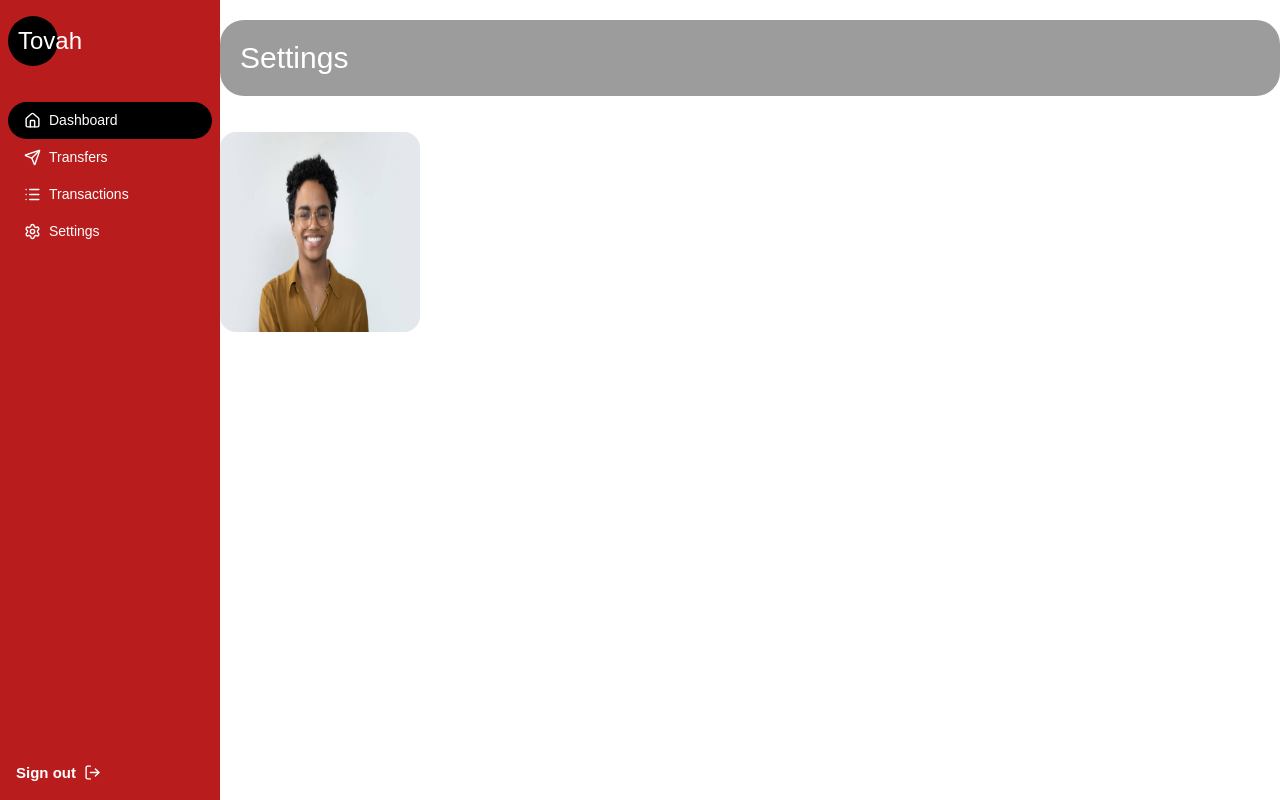
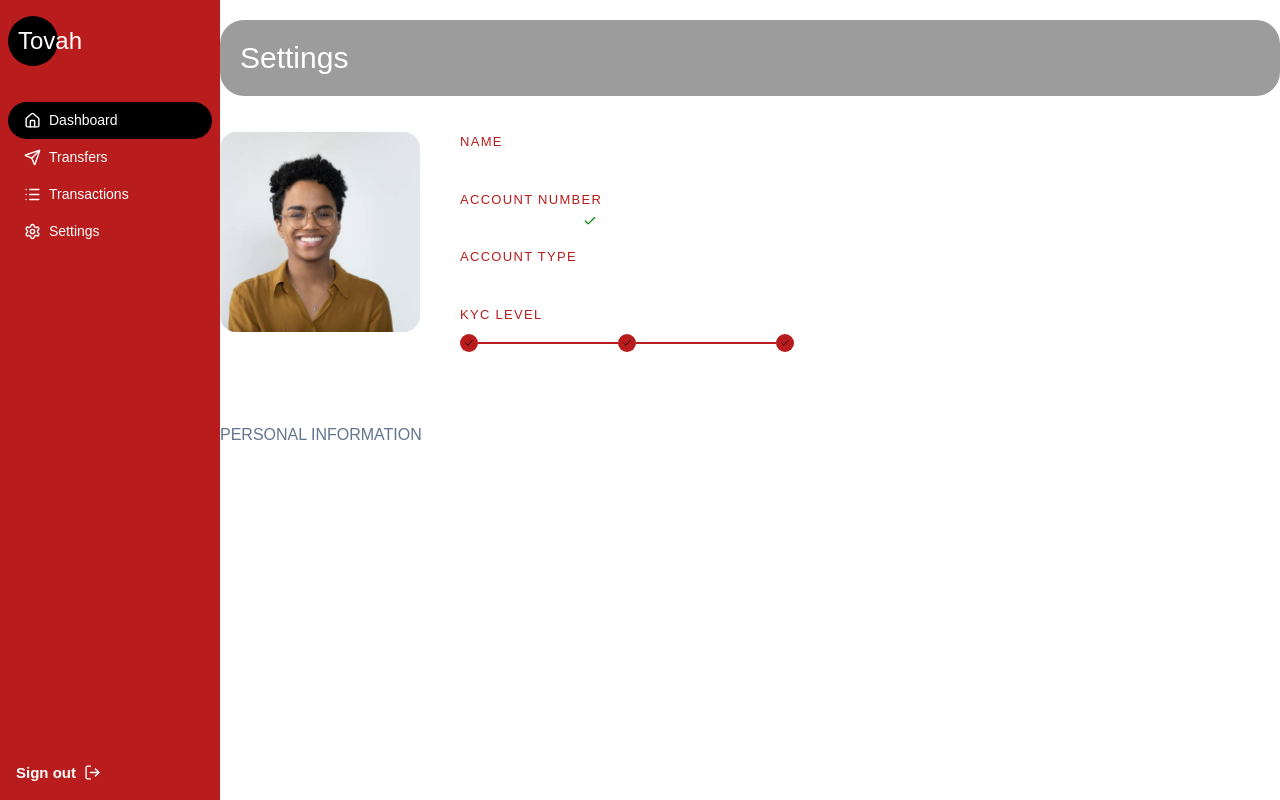
Before and after one commit to TomLayan1/dashboard, a Next.js app: page /dashboard/settings in a window 1280 px wide. Built offline with nearby package versions, Linux system fonts and the light colour scheme.

Commit message:
Added a KYC level indicator in the settings page

```diff
--- /dev/null
+++ b/src/app/components/DashboardComponents/Settings/ProfileInfo.tsx
@@ -0,0 +1,8 @@
+export default function ProfileInfo() {
+  return(
+    <div>
+      <p className="text-slate-500">PERSONAL INFORMATION</p>
+
+    </div>
+  )
+}
--- /dev/null
+++ b/src/app/components/DashboardComponents/Settings/ProfilePic.tsx
@@ -0,0 +1,108 @@
+"use client"
+import { useRef, useState } from "react"
+import Image from "next/image"
+import { Edit, CopyIcon, CheckIcon } from "lucide-react"
+import user_pic from '../../../../../public/assets/user-pic.jpg'
+
+
+
+export default function ProfilePic() {
+  const [profilePic, setProfilePic] = useState<string>('')
+  const fileInputRef = useRef<HTMLInputElement | null>(null);
+
+  // Handle clicking file input
+  const handleFileInput = () => {
+    fileInputRef.current?.click();
+  };
+
+  // Handle image selection and preview
+  const handleImageChange = (e: React.ChangeEvent<HTMLInputElement>) => {
+    const file = e.target.files?.[0]
+    if (!file) return
+
+    const reader = new FileReader()
+    reader.onload = () => {
+      setProfilePic(reader.result as string)
+    }
+    reader.readAsDataURL(file)
+  }
+
+  return (
+    <div className="flex gap-10">
+      {/* Picture */}
+      <div className="w-[200px] h-[200px] rounded-2xl relative overflow-hidden image_container">
+        <Image
+          src={profilePic || user_pic}
+          alt="Chioma"
+          className="object-cover"
+          fill
+          unoptimized
+        />
+        <div className="w-full h-1/2 bg-[#00000022] absolute bottom-0 left-0 flex items-center justify-center edit_modal">
+          <button
+            onClick={handleFileInput}
+            className="flex flex-col items-center cursor-pointer"
+          >
+            <Edit size={14} />
+            <p className="text-[13px]">Change profile image</p>
+          </button>
+          <input
+            type='file'
+            ref={fileInputRef}
+            onChange={handleImageChange}
+            accept="image/png, image/jpeg, image/jpg"
+            className="hidden"
+          />
+        </div>
+      </div>
+
+      {/* Profile */}
+      <div>
+        <div className="mb-3.5">
+          <p className="text-[13px] tracking-widest text-[#b81c1c]">NAME</p>
+          <p className="">Chiamaka Nwafor</p>
+        </div>
+        <div className="mb-3.5">
+          <p className="text-[13px] tracking-widest text-[#b81c1c]">ACCOUNT NUMBER</p>
+          <div className="flex items-center gap-2.5">
+            <p className="">0101010101</p>
+            <div className="flex items-center gap-2.5">
+              <CopyIcon size={14} className="cursor-pointer" />
+              <CheckIcon size={14} color={'green'} />
+              <p className="text-[13px]">Copied</p>
+            </div>
+          </div>
+        </div>
+        <div className="mb-3.5">
+          <p className="text-[13px] tracking-widest text-[#b81c1c]">ACCOUNT TYPE</p>
+          <div className="flex gap-1.5">
+            <p className="">Premium</p>
+            <div></div>
+          </div>
+        </div>
+        {/* KTC LEVEL */}
+        <div className="mb-3.5">
+          <p className="text-[13px] tracking-widest text-[#b81c1c] mb-2.5">KYC LEVEL</p>
+          <div className="flex items-center mb-1">
+            <div className="bg-[#b81c1c] flex items-center justify-center rounded-full p-1">
+              <CheckIcon size={10} color={'black'} />
+            </div>
+            <div className="w-[140px] py-[0.8px] bg-[#b81c1c]"></div>
+            <div className="bg-[#b81c1c] flex items-center justify-center rounded-full p-1">
+              <CheckIcon size={10} color={'black'} />
+            </div>
+            <div className="w-[140px] py-[0.8px] bg-[#b81c1c]"></div>
+            <div className="bg-[#b81c1c] flex items-center justify-center rounded-full p-1">
+              <CheckIcon size={10} color={'black'} />
+            </div>
+          </div>
+          <div className="flex items-center justify-between">
+            <p className="text-[11px]">LV1</p>
+            <p className="text-[11px]">LV2</p>
+            <p className="text-[11px]">LV3</p>
+          </div>
+        </div>
+      </div>
+    </div>
+  )
+}
--- a/src/app/dashboard/settings/page.tsx
+++ b/src/app/dashboard/settings/page.tsx
@@ -1,17 +1,33 @@
 "use client"
-import { useRef } from "react"
+import { useRef, useState } from "react"
 import Image from "next/image"
 import { Edit } from "lucide-react"
 import user_pic from '../../../../public/assets/user-pic.jpg'
+import ProfilePic from "@/app/components/DashboardComponents/Settings/ProfilePic"
+import ProfileInfo from "@/app/components/DashboardComponents/Settings/ProfileInfo"
 
 
 
 export default function Settings() {
+  const [profilePic, setProfilePic] = useState<string>('')
   const fileInputRef = useRef<HTMLInputElement | null>(null);
 
+  // Handle clicking file input
   const handleFileInput = () => {
     fileInputRef.current?.click();
   };
+
+  // Handle image selection and preview
+  const handleImageChange = (e: React.ChangeEvent<HTMLInputElement>) => {
+    const file = e.target.files?.[0]
+    if (!file) return
+
+    const reader = new FileReader()
+    reader.onload = () => {
+      setProfilePic(reader.result as string)
+    }
+    reader.readAsDataURL(file)
+  }
 
   return (
     <div className="py-5">
@@ -19,29 +35,12 @@ export default function Settings() {
         <p className="text-3xl">Settings</p>
       </div>
 
-      <div>
-        <div className="w-[200px] h-[200px] rounded-2xl relative overflow-hidden image_container">
-          <Image
-            src={user_pic}
-            alt="Chiooma"
-            className="w-fit h-full"
-          />
-          <div className="w-full h-1/2 hover: bg-[#00000022] absolute bottom-0 left-0 flex items-center justify-center edit_modal">
-            <button
-              onClick={handleFileInput}
-              className="flex flex-col items-center cursor-pointer"
-            >
-              <Edit size={14} />
-              <p className="text-[13px]">Change profile image</p>
-            </button>
-            <input
-              type='file'
-              ref={fileInputRef}
-              accept="image/png, image/jpeg, image/jpg"
-              className="hidden"
-            />
-          </div>
+      <div className="flex">
+        <div className="flex flex-col gap-9">
+          <ProfilePic />
+          <ProfileInfo />
         </div>
+        <div></div>
       </div>
     </div>
   )
```
